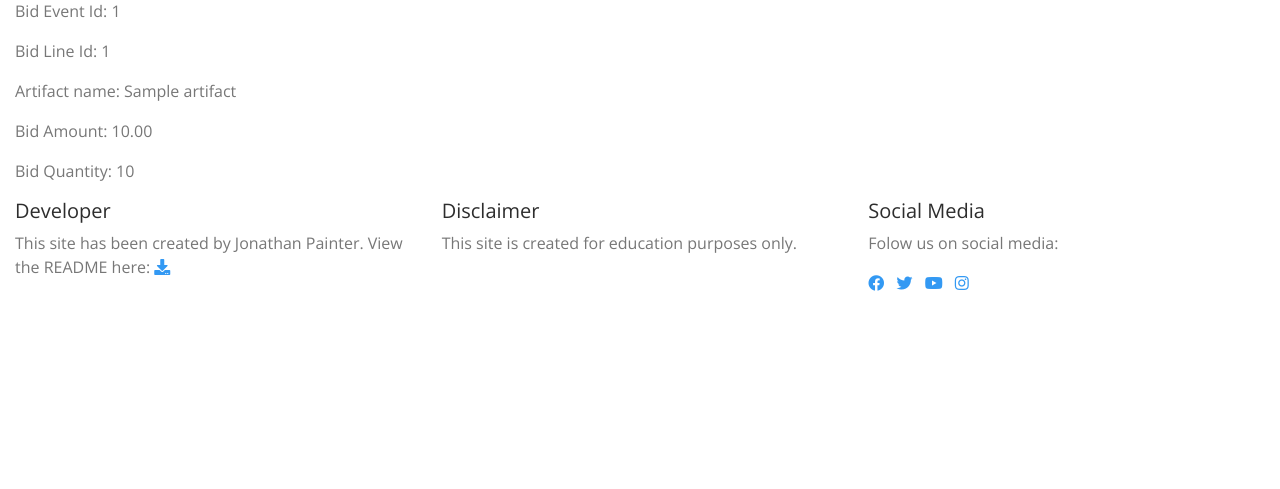
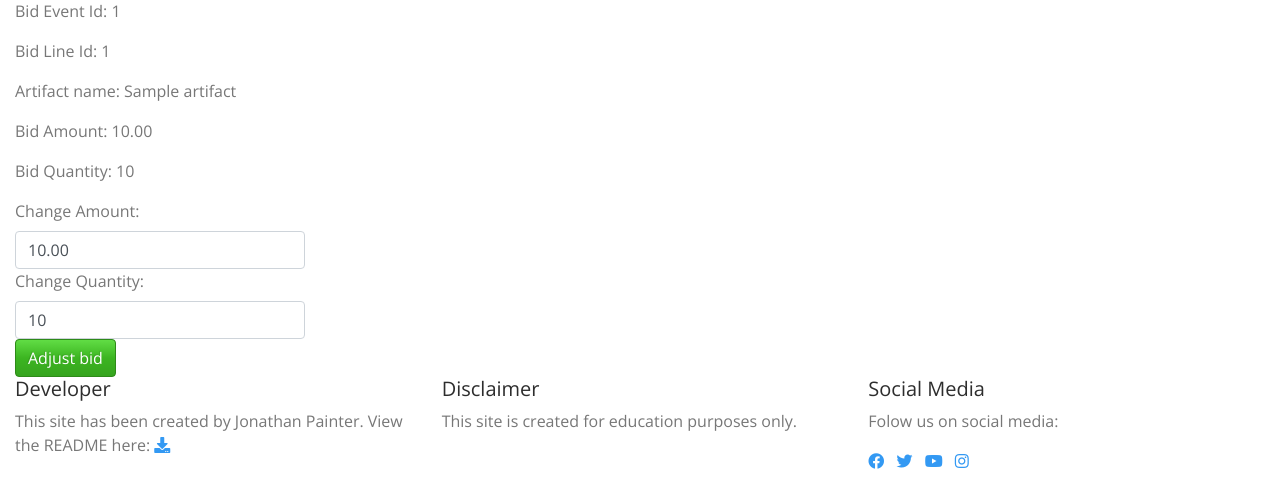
Before and after one commit to jepainter/MilestoneProject4, a Django app: a page that uses bids/templates/bids.html in a window 1280 px wide. Shown: the part 669-1158 px from the top of the page. Before the commit the page ends 960 px from the top, so only its background shows below. Run offline with Django 3.2, Linux system fonts and the light colour scheme; tables that the repository leaves empty hold one stand-in row (values such as "Sample post"); some libraries are stand-ins or nearby versions.

Commit message:
added adjust function for bids

```diff
--- a/bids/templates/bids.html
+++ b/bids/templates/bids.html
@@ -35,6 +35,16 @@
         <p>Artifact name: {{ bid.bid_event.artifact.name }}</p>
         <p>Bid Amount: {{ bid.bid_amount }}</p>
         <p>Bid Quantity: {{ bid.bid_quantity }}</p>
+        <form action="{% url 'adjust_bid' bid.id %}" method="POST">
+            <label for="quantity">Change Amount:</label>
+            <input name="amount" type="number" min="0" class="form-control" value="{{ bid.bid_amount }}" placeholder="Adjust amount">
+            <label for="quantity">Change Quantity:</label>
+            <input name="quantity" type="number" min="0" max="{{ bid.bid_event.artifact.quantity }}" class="form-control" value="{{ bid.bid_quantity }}" placeholder="Adjust quantity">
+            {% csrf_token %}
+            <span class="input-group-btn">
+                <button class="btn btn-success" type="submit">Adjust bid</button>
+            </span>
+        </form>
     </div>
     {% endfor %}
 </div>
--- a/bids/views.py
+++ b/bids/views.py
@@ -6,7 +6,7 @@ from bids.forms import BidDetailsForm
 # Views for managing the bidding
 def view_bids(request, id):
     """
-    View to get data for bids on a specific artifact.
+    Get data for bids on a specific artifact.
     Look up a bid event associated with the artifact id.
     Further look up of associated bids with the bid event id.
     """
@@ -57,7 +57,10 @@ def view_bids(request, id):
 
 def add_bid(request, id):
     """
-    Add a bid on a particular artifact
+    Add a bid on a particular artifact.
+    Look up relevent bid event to add bid to.
+
+
     FIX FORM VALIDATION ERROR FOR 0.01 Amount submission
     """
 
@@ -104,3 +107,47 @@ def add_bid(request, id):
        print("Else statement for non POST method")
 
     return redirect("view_bids", id=id)
+
+def adjust_bid(request, id):
+    """
+    Adjust a bid placed from a specific event.
+    Zero value inputs will remove the bid from bid event.
+    """
+
+    print("")
+    print("## Inside the adjust a bid function ##")
+    print("Bid Line ID: " + str(id))
+
+    new_quantity = int(request.POST.get("quantity"))
+    new_amount = float(request.POST.get("amount"))
+
+    print("New Quantity: " + str(new_quantity))
+    print("New Amount: " + str (new_amount))
+
+    bid_line_item = BidLineItem.objects.get(id=id)
+
+    print("")
+    print("Bid Line Detail: " + str(bid_line_item))
+    print()
+
+    if new_quantity == 0 or new_amount == 0:
+        print("")
+        print("Deleting bid line item")
+        bid_line_item.delete()
+        print("Bid Line Detail: " + str(bid_line_item))
+
+    else:
+        print("")
+        print("Inserting new quantit or amount")
+
+        bid_line_item.bid_amount = new_amount
+        bid_line_item.bid_quantity = new_quantity
+        bid_line_item.save()
+        print("Revised bid: " + str(bid_line_item))
+        print
+
+
+
+    print("## Exiting the adjust bid function ##")
+
+    return redirect("view_bids", id=id)
```
